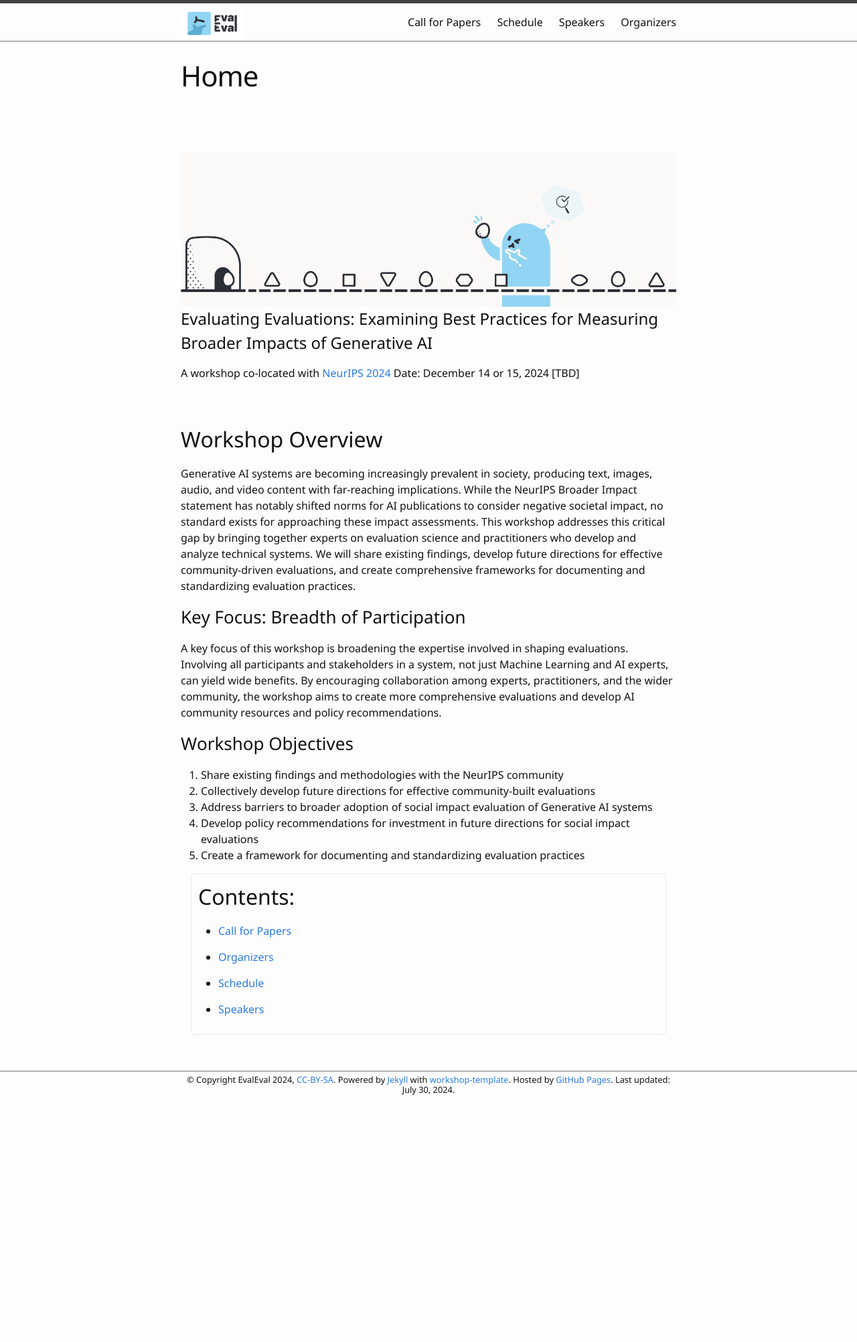
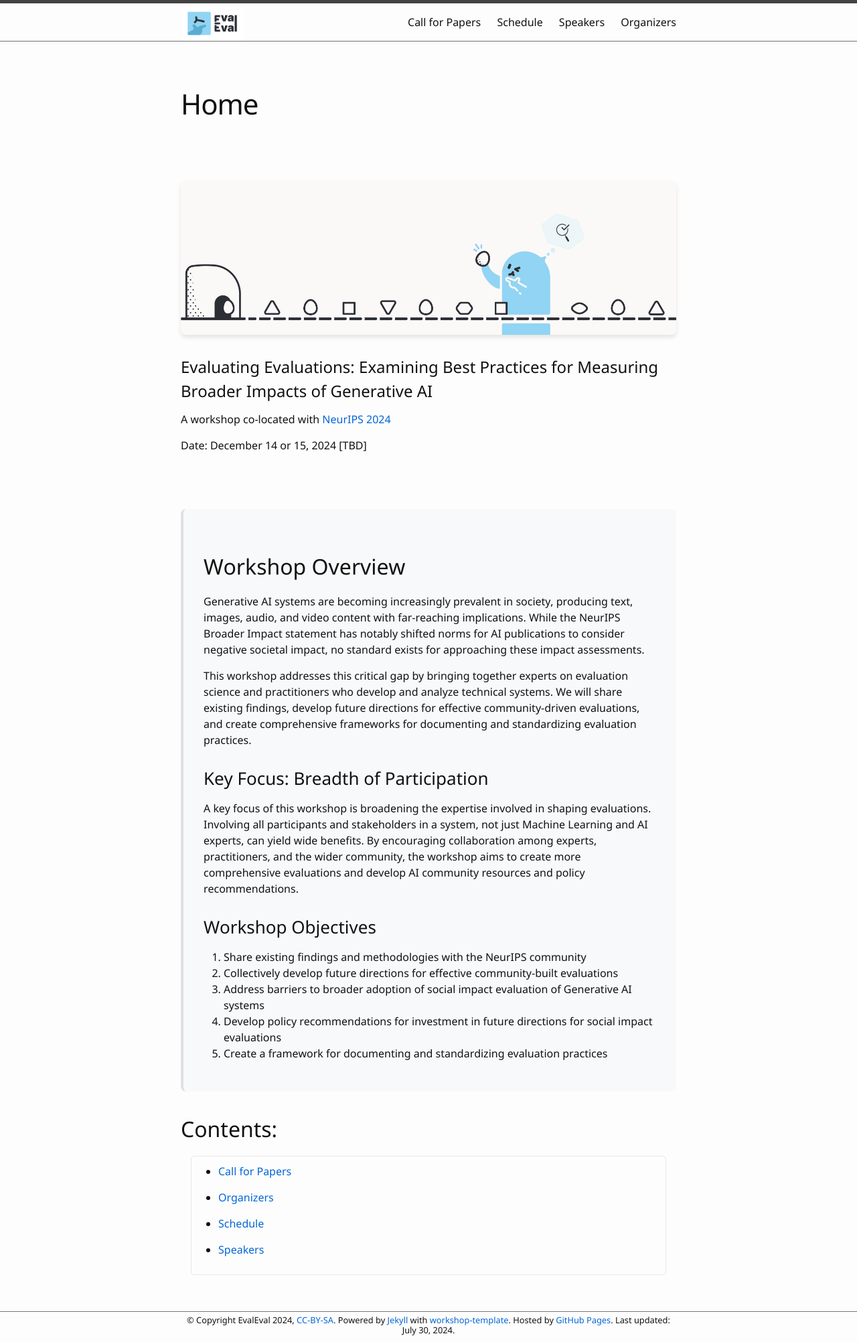
Before and after one commit to aaai-fidu-lab/aaai-fidu-lab.github.io, a Jekyll site: the page built from index.md, in a window 1280 px wide. Shown: the whole page at 67% size. Built offline with Jekyll 4.4.1, drawn with Linux system fonts in a browser that asks for light colours; our own code applies the rules of GitHub Pages for plain Markdown files; before the commit the page ends 1645 px from its top, so only the background shows below that; part of the change alters nothing that is shown.

Commit message:
Update index.md

```diff
--- a/index.md
+++ b/index.md
@@ -1,31 +1,77 @@
 ---
 title: Home
 ---
+
+<style>
+.content-card {
+  background-color: #f8f9fa;
+  border-radius: 8px;
+  padding: 30px;
+  margin-top: 20px;
+  border-left: 4px solid #e0e0e0;
+}
+.site-banner {
+  margin-bottom: 30px;
+  text-align: center;
+}
+.banner-image {
+  max-width: 100%;
+  height: auto;
+  border-radius: 8px;
+  box-shadow: 0 4px 6px rgba(0, 0, 0, 0.1);
+}
+h1, h2, h3 {
+  margin-top: 1em;
+  margin-bottom: 0.5em;
+}
+a {
+  color: #0366d6;
+}
+.content-card ul {
+  padding-left: 20px;
+}
+</style>
+
 <br><br>
+
 <div class="site-banner">
   <img src="{{ '/images/site-banner.png' | relative_url }}" alt="EvalEval 2024 Workshop Banner" class="banner-image">
 </div>
+
 # Evaluating Evaluations: Examining Best Practices for Measuring Broader Impacts of Generative AI
+
 A workshop co-located with [NeurIPS 2024](https://neurips.cc/)
+
 Date: December 14 or 15, 2024 [TBD]
-<br><br><br>
+
+
+<br><br>
+
+<div class="content-card" markdown="1">
 
 ## Workshop Overview
+
 Generative AI systems are becoming increasingly prevalent in society, producing text, images, audio, and video content with far-reaching implications. While the NeurIPS Broader Impact statement has notably shifted norms for AI publications to consider negative societal impact, no standard exists for approaching these impact assessments.
+
 This workshop addresses this critical gap by bringing together experts on evaluation science and practitioners who develop and analyze technical systems. We will share existing findings, develop future directions for effective community-driven evaluations, and create comprehensive frameworks for documenting and standardizing evaluation practices.
 
 ### Key Focus: Breadth of Participation
+
 A key focus of this workshop is broadening the expertise involved in shaping evaluations. Involving all participants and stakeholders in a system, not just Machine Learning and AI experts, can yield wide benefits. By encouraging collaboration among experts, practitioners, and the wider community, the workshop aims to create more comprehensive evaluations and develop AI community resources and policy recommendations.
 
 ### Workshop Objectives
+
 1. Share existing findings and methodologies with the NeurIPS community
 2. Collectively develop future directions for effective community-built evaluations
 3. Address barriers to broader adoption of social impact evaluation of Generative AI systems
 4. Develop policy recommendations for investment in future directions for social impact evaluations
 5. Create a framework for documenting and standardizing evaluation practices
 
+</div>
+
+## Contents:
+
 <div class="toc" markdown="1">
-## Contents:
 {% for lesson in site.pages %}
 {% if lesson.nav == true %}- [{{ lesson.title }}]({{ lesson.url | relative_url }}){% endif %}
 {% endfor %}
```
